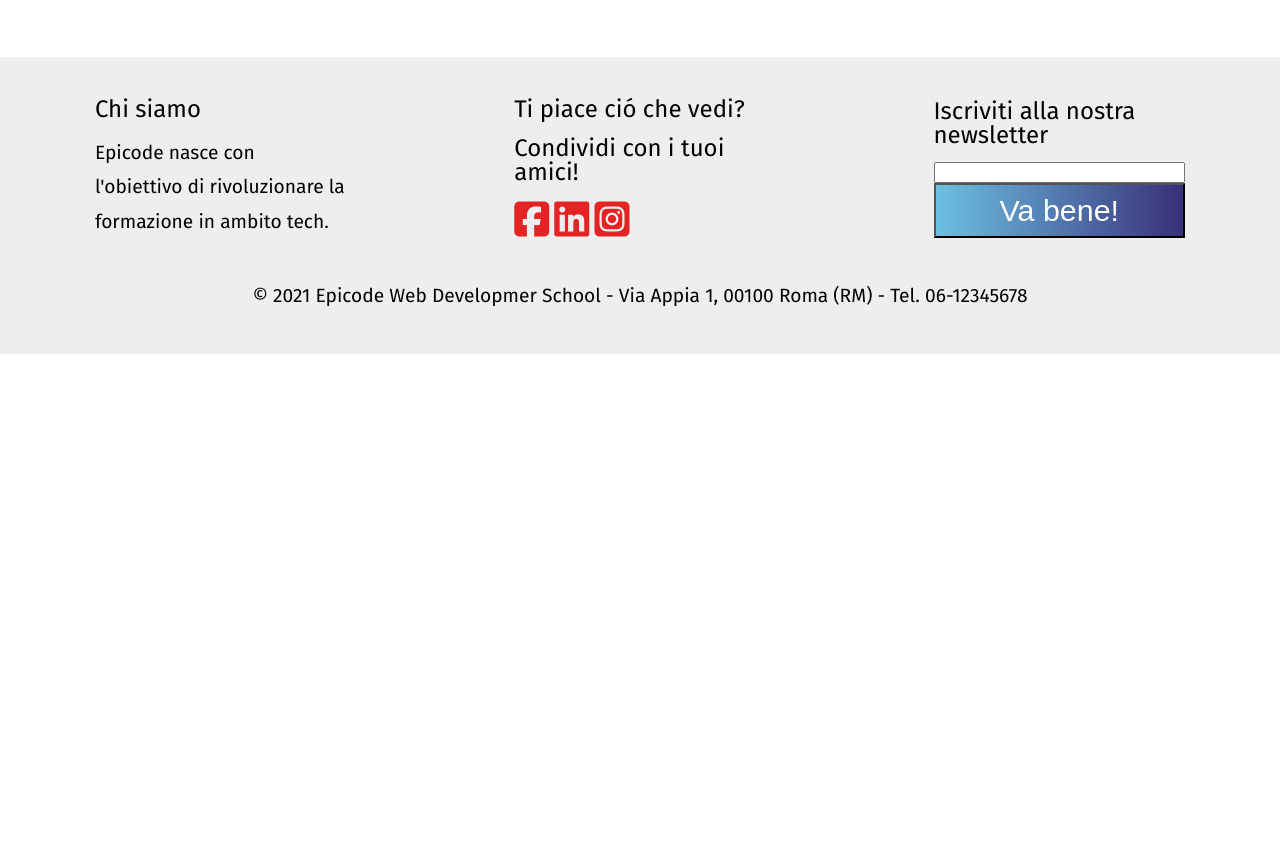
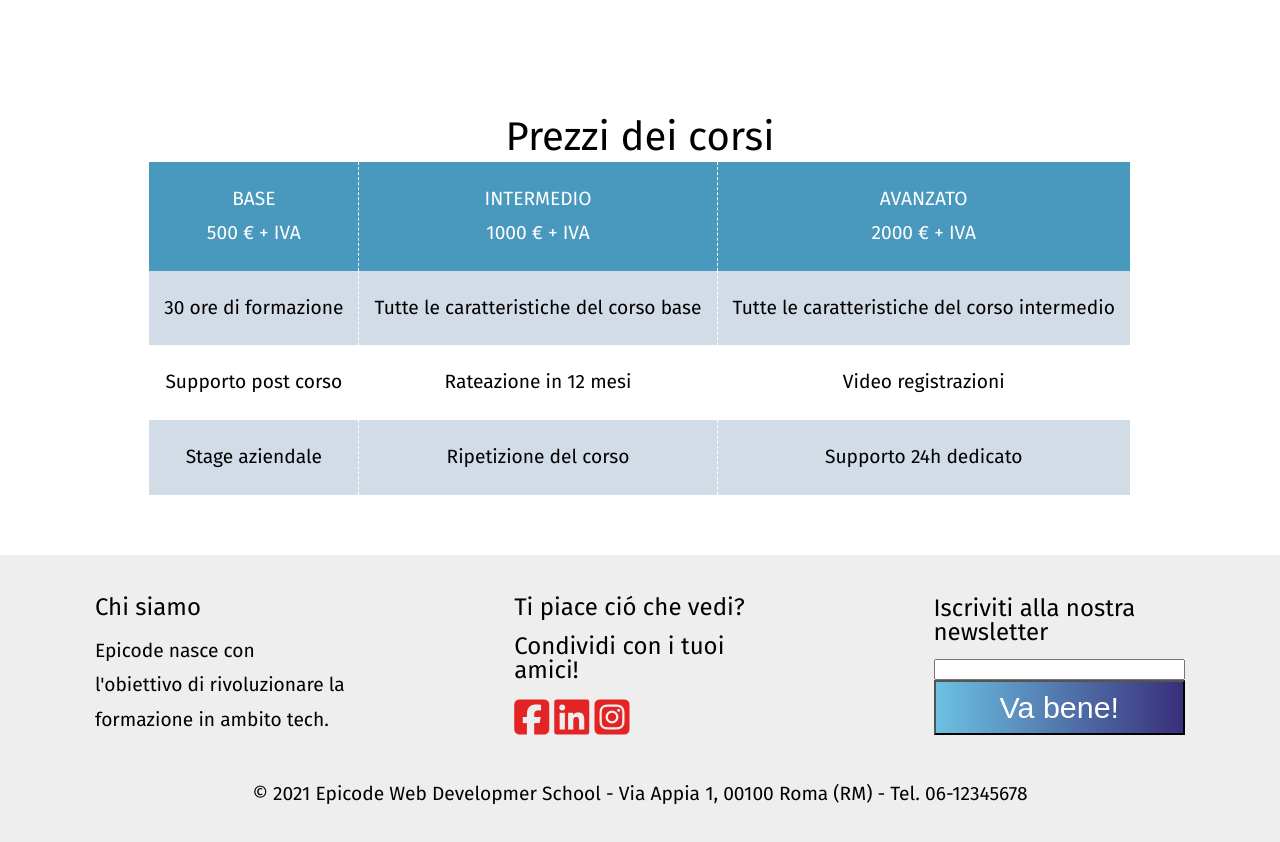
Before and after one commit to EarthDragon10/U1-W2-D5-Progetto-Finale, a plain HTML site: page chi-siamo.html in a window 1280 px wide. Shown: the part 978-1820 px from the top of the page. Before the commit the page ends 1332 px from the top, so only its background shows below. Drawn offline with Linux system fonts and the light colour scheme.

Commit message:
added section prices

```diff
--- a/assets/css/chi-siamo.css
+++ b/assets/css/chi-siamo.css
@@ -14,3 +14,33 @@
 	display: flex;
 	gap: 60px;
 }
+
+/* SEZIONE PREZZI DEL CORSO */
+
+#section_prices {
+	text-align: center;
+	display: flex;
+	flex-direction: column;
+	justify-content: center;
+	align-items: center;
+	padding: 60px 0;
+}
+
+th,
+td {
+	padding: 20px 15px;
+}
+
+thead {
+	background-color: rgb(73, 152, 189);
+	color: white;
+}
+
+tbody tr:nth-child(odd) {
+	background-color: #d2dce7;
+}
+
+table td,
+table th {
+	border-right: 0.3px white dashed;
+}
--- a/chi-siamo.html
+++ b/chi-siamo.html
@@ -59,7 +59,36 @@
       </section>
 
 
-      <section id="section_prices"></section>
+      <section id="section_prices">
+
+        <h3>Prezzi dei corsi</h3>
+        <table>
+          <thead>
+            <tr>
+              <th>BASE<br>500 € + IVA</th>
+              <th>INTERMEDIO<br>1000 € + IVA</th>
+              <th>AVANZATO<br>2000 € + IVA</th>
+            </tr>
+          </thead>
+          <tbody>
+            <tr>
+              <td>30 ore di formazione</td>
+              <td>Tutte le caratteristiche del corso base</td>
+              <td>Tutte le caratteristiche del corso intermedio</td>
+            </tr>
+            <tr>
+              <td>Supporto post corso</td>
+              <td>Rateazione in 12 mesi</td>
+              <td>Video registrazioni</td>
+            </tr>
+            <tr>
+              <td>Stage aziendale</td>
+              <td>Ripetizione del corso</td>
+              <td>Supporto 24h dedicato</td>
+            </tr>
+          </tbody>
+        </table>
+      </section>
     </main>
 
     <footer id="footer">
```
